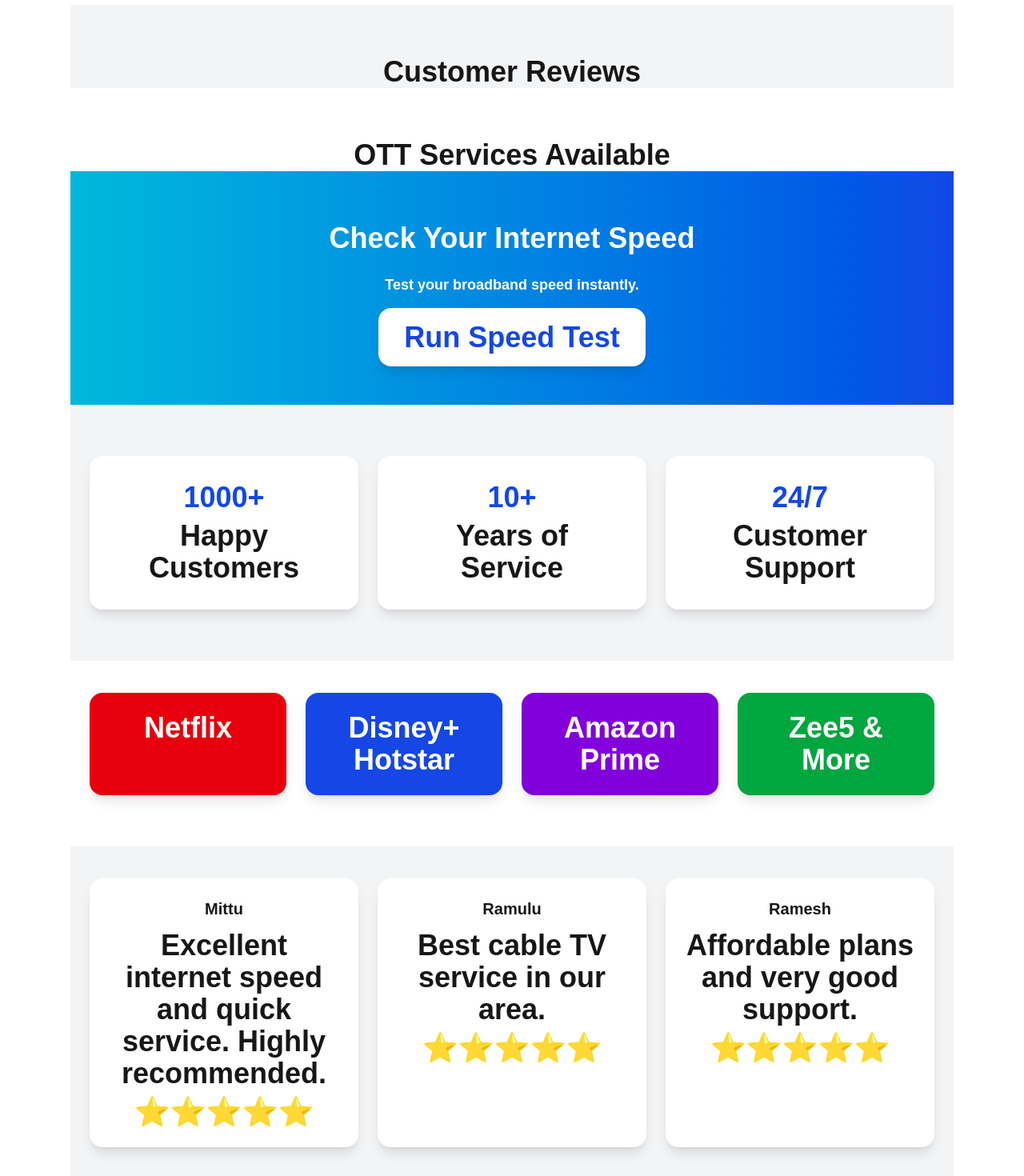
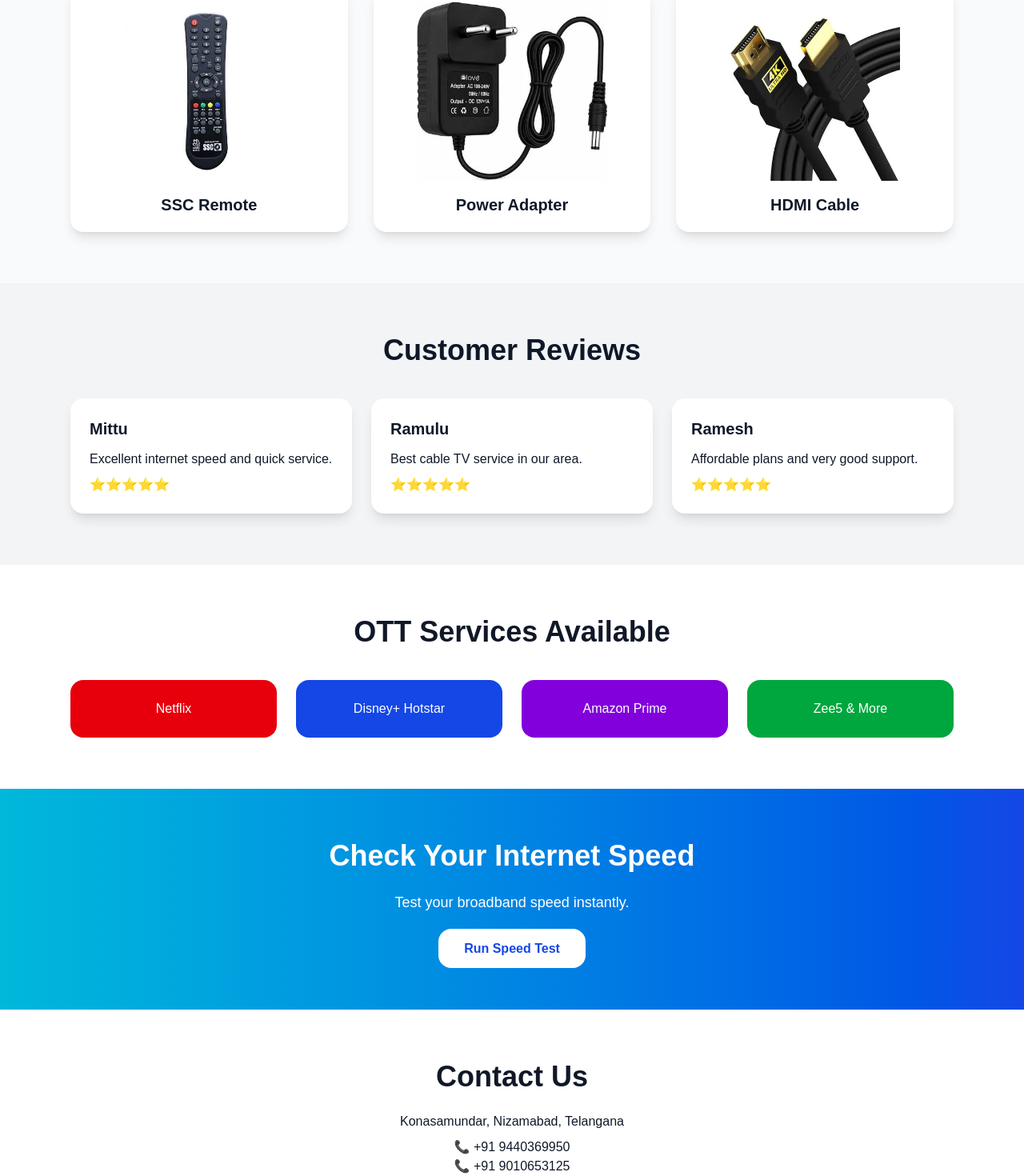
Before and after one commit to sandeepcable/omsaicablefiber, a Next.js app: page / in a window 1280 px wide. Shown: the part 846-2316 px from the top of the page at 80% size. Built offline with nearby package versions, Linux system fonts and the light colour scheme.

Commit message:
Fixed website layout

```diff
--- a/app/page.tsx
+++ b/app/page.tsx
@@ -1,4 +1,4 @@
-import React from 'react';
+import React from "react";
 
 export default function Page() {
   const plans = [
@@ -9,7 +9,8 @@
   ];
 
   return (
-		<main className="min-h-screen bg-gray-50">
+    <main className="min-h-screen bg-gray-50 text-gray-900">
+      {/* Hero Section */}
       <section className="bg-gradient-to-r from-blue-700 to-cyan-500 text-white py-20 text-center">
         <h1 className="text-5xl font-bold mb-4">
           Om Sai Cable & Fiber Net
@@ -29,6 +30,7 @@
 
           <a
             href="https://wa.me/919010653125"
+            target="_blank"
             className="bg-green-500 px-6 py-3 rounded-xl font-bold"
           >
             WhatsApp
@@ -36,8 +38,9 @@
         </div>
       </section>
 
+      {/* Plans */}
       <section className="max-w-6xl mx-auto py-16 px-6">
-				<h2 className="text-4xl font-bold text-center mb-10">
+        <h2 className="text-4xl font-bold text-center mb-10 text-black">
           Plans & Pricing
         </h2>
 
@@ -47,7 +50,9 @@
               key={plan.name}
               className="bg-white rounded-2xl shadow-lg p-6 text-center"
             >
-							<h3 className="text-xl font-bold mb-3">{plan.name}</h3>
+              <h3 className="text-xl font-bold text-black mb-3">
+                {plan.name}
+              </h3>
 
               <p className="text-blue-700 font-semibold">
                 {plan.price}
@@ -63,104 +68,10 @@
         </div>
       </section>
 
-			<section className="bg-white py-16 text-center">
-				<h2 className="text-4xl font-bold mb-6">
+      {/* Accessories */}
       <section className="max-w-6xl mx-auto py-16 px-6">
         <h2 className="text-4xl font-bold text-center mb-10">
           TV Accessories
-    <section className="bg-gray-100 py-16">
-  <h2 className="text-4xl font-bold text-center mb-10">
-    Customer Reviews
-    <section className="py-16 bg-white">
-  <h2 className="text-4xl font-bold text-center mb-10">
-    OTT Services Available
-    <section className="py-16 bg-gradient-to-r from-cyan-500 to-blue-700 text-white">
-  <div className="max-w-6xl mx-auto text-center px-6">
-    <h2 className="text-4xl font-bold mb-6">
-      Check Your Internet Speed
-    </h2>
-
-    <p className="mb-8 text-lg">
-      Test your broadband speed instantly.
-    </p>
-
-    <a
-      href="https://fast.com"
-      target="_blank"
-      className="bg-white text-blue-700 px-8 py-4 rounded-2xl font-bold shadow-lg"
-    >
-      Run Speed Test
-    </a>
-  </div>
-</section>
-
-<section className="py-16 bg-gray-100">
-  <div className="max-w-6xl mx-auto grid md:grid-cols-3 gap-6 text-center px-6">
-    <div className="bg-white p-8 rounded-2xl shadow-lg">
-      <h3 className="text-4xl font-bold text-blue-700">1000+</h3>
-      <p className="mt-2">Happy Customers</p>
-    </div>
-
-    <div className="bg-white p-8 rounded-2xl shadow-lg">
-      <h3 className="text-4xl font-bold text-blue-700">10+</h3>
-      <p className="mt-2">Years of Service</p>
-    </div>
-
-    <div className="bg-white p-8 rounded-2xl shadow-lg">
-      <h3 className="text-4xl font-bold text-blue-700">24/7</h3>
-      <p className="mt-2">Customer Support</p>
-    </div>
-  </div>
-</section>
-  </h2>
-
-  <div className="max-w-6xl mx-auto grid md:grid-cols-4 gap-6 px-6">
-    <div className="bg-red-600 text-white p-6 rounded-2xl text-center shadow-lg">
-      Netflix
-    </div>
-
-    <div className="bg-blue-700 text-white p-6 rounded-2xl text-center shadow-lg">
-      Disney+ Hotstar
-    </div>
-
-    <div className="bg-purple-700 text-white p-6 rounded-2xl text-center shadow-lg">
-      Amazon Prime
-    </div>
-
-    <div className="bg-green-600 text-white p-6 rounded-2xl text-center shadow-lg">
-      Zee5 & More
-    </div>
-  </div>
-</section>
-  </h2>
-
-  <div className="max-w-6xl mx-auto grid md:grid-cols-3 gap-6 px-6">
-    <div className="bg-white p-6 rounded-2xl shadow-lg">
-      <h3 className="text-xl font-bold">Mittu</h3>
-      <p className="mt-3">
-        Excellent internet speed and quick service.
-        Highly recommended.
-      </p>
-      <p className="mt-2 text-yellow-500">⭐⭐⭐⭐⭐</p>
-    </div>
-
-    <div className="bg-white p-6 rounded-2xl shadow-lg">
-      <h3 className="text-xl font-bold">Ramulu</h3>
-      <p className="mt-3">
-        Best cable TV service in our area.
-      </p>
-      <p className="mt-2 text-yellow-500">⭐⭐⭐⭐⭐</p>
-    </div>
-
-    <div className="bg-white p-6 rounded-2xl shadow-lg">
-      <h3 className="text-xl font-bold">Ramesh</h3>
-      <p className="mt-3">
-        Affordable plans and very good support.
-      </p>
-      <p className="mt-2 text-yellow-500">⭐⭐⭐⭐⭐</p>
-    </div>
-  </div>
-</section>
         </h2>
 
         <div className="grid md:grid-cols-3 gap-8">
@@ -192,7 +103,98 @@
           </div>
         </div>
       </section>
+
+      {/* Reviews */}
+      <section className="bg-gray-100 py-16">
+        <h2 className="text-4xl font-bold text-center mb-10">
+          Customer Reviews
+        </h2>
+
+        <div className="max-w-6xl mx-auto grid md:grid-cols-3 gap-6 px-6">
+          <div className="bg-white p-6 rounded-2xl shadow-lg">
+            <h3 className="text-xl font-bold">Mittu</h3>
+            <p className="mt-3">
+              Excellent internet speed and quick service.
+            </p>
+            <p className="mt-2 text-yellow-500">⭐⭐⭐⭐⭐</p>
+          </div>
+
+          <div className="bg-white p-6 rounded-2xl shadow-lg">
+            <h3 className="text-xl font-bold">Ramulu</h3>
+            <p className="mt-3">
+              Best cable TV service in our area.
+            </p>
+            <p className="mt-2 text-yellow-500">⭐⭐⭐⭐⭐</p>
+          </div>
+
+          <div className="bg-white p-6 rounded-2xl shadow-lg">
+            <h3 className="text-xl font-bold">Ramesh</h3>
+            <p className="mt-3">
+              Affordable plans and very good support.
+            </p>
+            <p className="mt-2 text-yellow-500">⭐⭐⭐⭐⭐</p>
+          </div>
+        </div>
+      </section>
+
+      {/* OTT */}
+      <section className="py-16 bg-white">
+        <h2 className="text-4xl font-bold text-center mb-10">
+          OTT Services Available
+        </h2>
+
+        <div className="max-w-6xl mx-auto grid md:grid-cols-4 gap-6 px-6">
+          <div className="bg-red-600 text-white p-6 rounded-2xl text-center">
+            Netflix
+          </div>
+
+          <div className="bg-blue-700 text-white p-6 rounded-2xl text-center">
+            Disney+ Hotstar
+          </div>
+
+          <div className="bg-purple-700 text-white p-6 rounded-2xl text-center">
+            Amazon Prime
+          </div>
+
+          <div className="bg-green-600 text-white p-6 rounded-2xl text-center">
+            Zee5 & More
+          </div>
+        </div>
+      </section>
+
+      {/* Speed Test */}
+      <section className="py-16 bg-gradient-to-r from-cyan-500 to-blue-700 text-white">
+        <div className="max-w-6xl mx-auto text-center px-6">
+          <h2 className="text-4xl font-bold mb-6">
+            Check Your Internet Speed
+          </h2>
+
+          <p className="mb-8 text-lg">
+            Test your broadband speed instantly.
+          </p>
+
+          <a
+            href="https://fast.com"
+            target="_blank"
+            className="bg-white text-blue-700 px-8 py-4 rounded-2xl font-bold"
+          >
+            Run Speed Test
+          </a>
+        </div>
+      </section>
+
+      {/* Contact */}
+      <section className="py-16 bg-white text-center">
+        <h2 className="text-4xl font-bold mb-6">
           Contact Us
+        </h2>
+
+        <p>Konasamundar, Nizamabad, Telangana</p>
+        <p className="mt-2">📞 +91 9440369950</p>
+        <p>📞 +91 9010653125</p>
+      </section>
+
+      {/* Footer */}
       <footer className="bg-black text-white py-8 text-center">
         <h3 className="text-2xl font-bold mb-3">
           Om Sai Cable & Fiber Net
@@ -208,16 +210,12 @@
           © 2026 Om Sai Cable & Fiber Net. All Rights Reserved.
         </p>
       </footer>
-				</h2>
 
-				<p>Konasamundar, Nizamabad, Telangana</p>
-				<p className="mt-2">📞 +91 9440369950</p>
-				<p>📞 +91 9010653125</p>
-			</section>
+      {/* Floating WhatsApp */}
       <a
         href="https://wa.me/919010653125"
         target="_blank"
-  className="fixed bottom-6 right-6 bg-green-500 text-white px-5 py-4 rounded-full shadow-xl font-bold hover:scale-110 transition"
+        className="fixed bottom-6 right-6 bg-green-500 text-white px-5 py-4 rounded-full shadow-xl font-bold"
       >
         WhatsApp
       </a>
```
Lines whose indentation alone changed are shown as unchanged.
